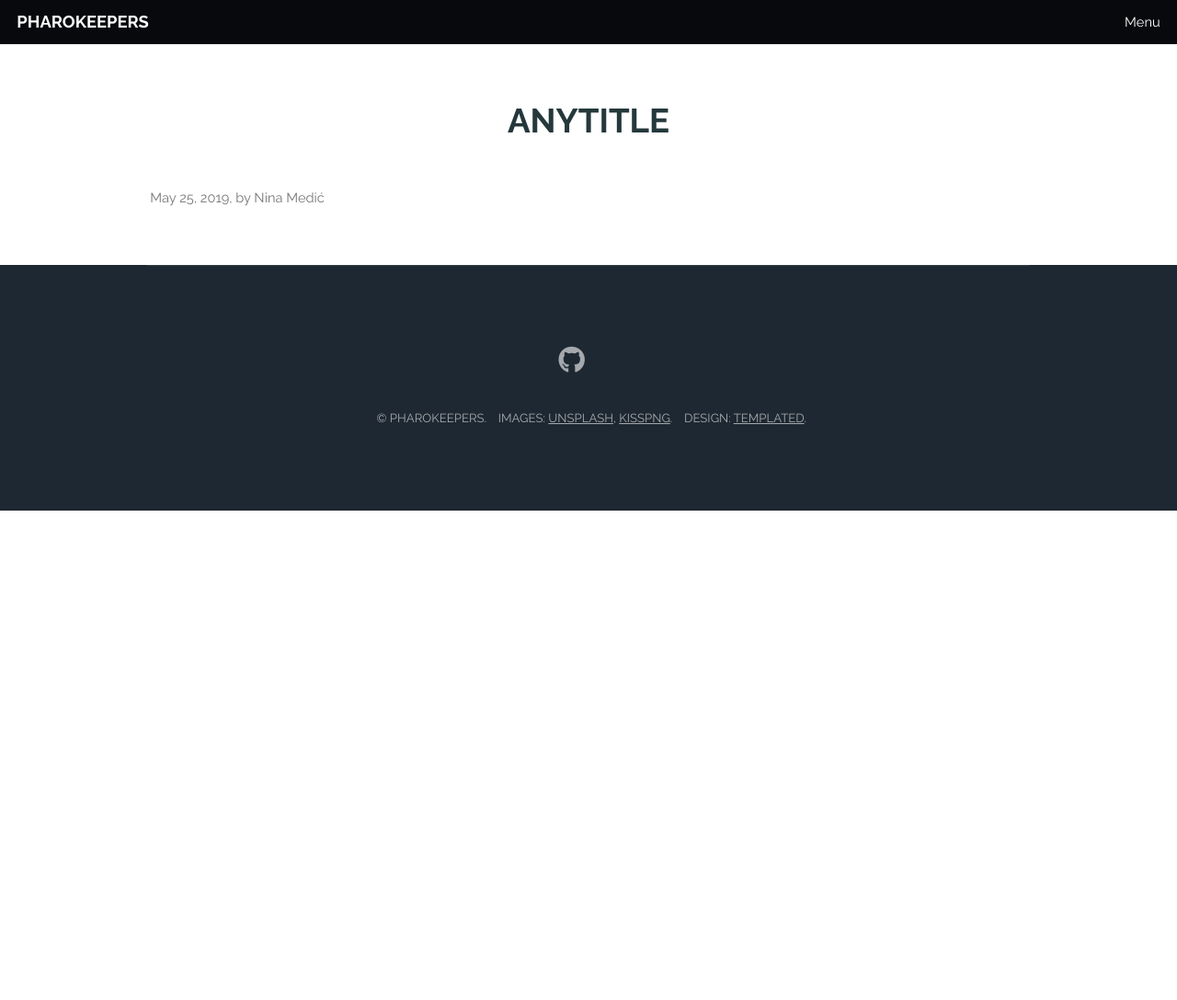
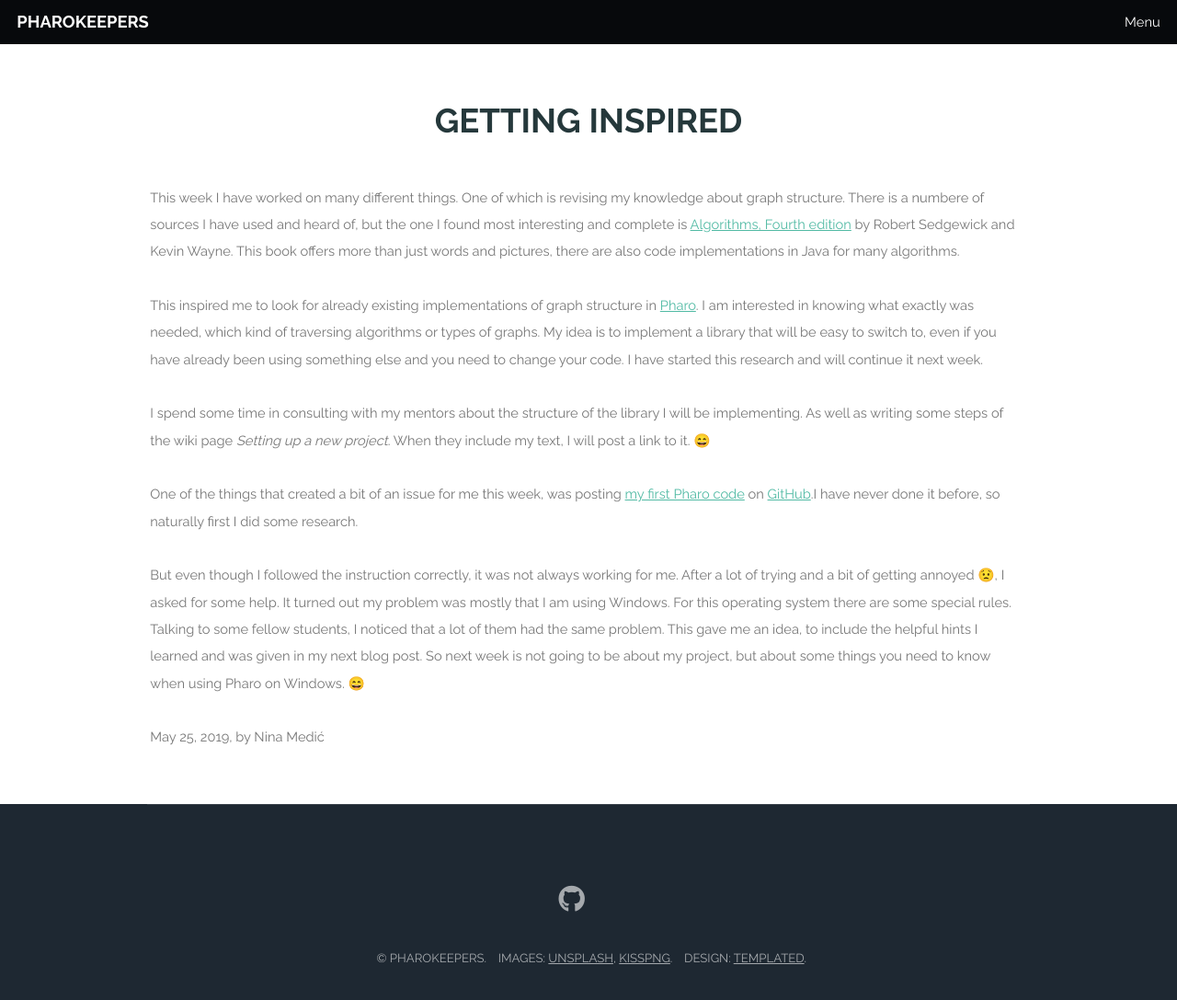
Before and after one commit to Pharokeepers/pharokeepers.github.io, a Jekyll site: the page built from _posts/2019-05-25-Nina_Third_Week.markdown, in a window 1280 px wide and 1141 px high. Shown: the top 1087 px of the window at 92% size. Built offline with Jekyll 4.4.1, drawn with Linux system fonts in a browser that asks for light colours; emoji names are drawn with the system emoji font; comment, search, counter and statistics services are not loaded.

Commit message:
Adding content

```diff
--- a/_posts/2019-05-25-Nina_Third_Week.markdown
+++ b/_posts/2019-05-25-Nina_Third_Week.markdown
@@ -1,9 +1,19 @@
 ---
 layout: post
 author: nm
-title: "AnyTitle"
+title: "Getting inspired"
 date: 2019-05-25 15:38:00 +0200
 categories: jekyll update
 comments: true
 
 ---
+
+This week I have worked on many different things. One of which is revising my knowledge about graph structure. There is a numbere of sources I have used and heard of, but the one I found most interesting and complete is [Algorithms, Fourth edition](https://algs4.cs.princeton.edu/home/) by Robert Sedgewick and Kevin Wayne. This book offers more than just words and pictures, there are also code implementations in Java for many algorithms.
+
+This inspired me to look for already existing implementations of graph structure in [Pharo](https://pharo.org/). I am interested in knowing what exactly was needed, which kind of traversing algorithms or types of graphs. My idea is to implement a library that will be easy to switch to, even if you have already been using something else and you need to change your code. I have started this research and will continue it next week.
+
+I spend some time in consulting with my mentors about the structure of the library I will be implementing. As well as writing some steps of the wiki page *Setting up a new project*. When they include my text, I will post a link to it. :smile:
+
+One of the things that created a bit of an issue for me this week, was posting [my first Pharo code](https://github.com/medicka/My-Pharo) on [GitHub](https://github.com/).I have never done it before, so naturally first I did some research.
+
+But even though I followed the instruction correctly, it was not always working for me. After a lot of trying and a bit of getting annoyed :worried:, I asked for some help. It turned out my problem was mostly that I am using Windows. For this operating system there are some special rules. Talking to some fellow students, I noticed that a lot of them had the same problem. This gave me an idea, to include the helpful hints I learned and was given in my next blog post. So next week is not going to be about my project, but about some things you need to know when using Pharo on Windows. :smile:
```
